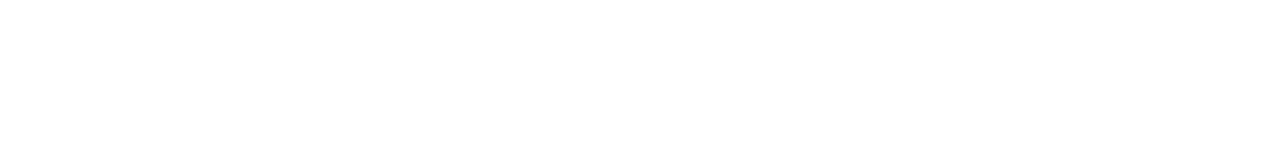
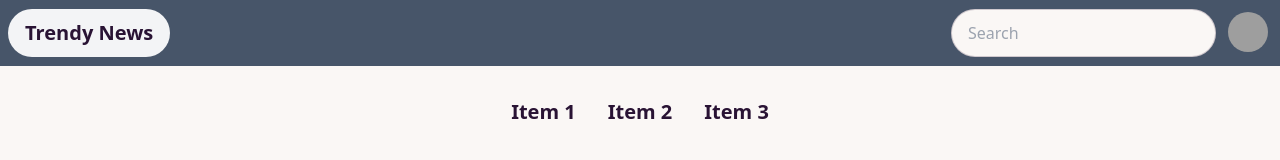
Before and after one commit to faazizpro/trendy-news, a plain HTML site: page index.html in a window 1280 px wide. Drawn offline with nearby package versions, Linux system fonts and the light colour scheme; grey boxes are pictures that could not be loaded.

Commit message:
Created Navbar

```diff
--- a/index.html
+++ b/index.html
@@ -1,12 +1,52 @@
 <!DOCTYPE html>
-<html lang="en">
+<html lang="en" data-theme="cupcake">
 <head>
     <meta charset="UTF-8">
     <meta http-equiv="X-UA-Compatible" content="IE=edge">
     <meta name="viewport" content="width=device-width, initial-scale=1.0">
-    <title>Document</title>
+    <title>Trendy News</title>
+    <link href="https://cdn.jsdelivr.net/npm/daisyui@2.24.0/dist/full.css" rel="stylesheet" type="text/css" />
+    <script src="https://cdn.tailwindcss.com"></script>
 </head>
 <body>
+    <!-- Create Navbar Starts -->
+    <header class="">
+        <div class="navbar bg-slate-600	">
+            <div class="flex-1 ">
+              <a class="btn btn-ghost normal-case text-xl bg-gray-100">Trendy News</a>
+            </div>
+            <div class="flex-none gap-2">
+              <div class="form-control">
+                <input type="text" placeholder="Search" class="input input-bordered" />
+              </div>
+              <div class="dropdown dropdown-end">
+                <label tabindex="0" class="btn btn-ghost btn-circle avatar">
+                  <div class="w-10 rounded-full">
+                    <img src="https://placeimg.com/80/80/people" />
+                  </div>
+                </label>
+                <ul tabindex="0" class="mt-3 p-2 shadow menu menu-compact dropdown-content bg-base-100 rounded-box w-52">
+                  <li>
+                    <a class="justify-between">
+                      Profile
+                      <span class="badge">New</span>
+                    </a>
+                  </li>
+                  <li><a>Settings</a></li>
+                  <li><a>Logout</a></li>
+                </ul>
+              </div>
+            </div>
+          </div>
+    </header>
 
+    <!-- Menu -->
+    <nav class="mt-5 flex justify-center text-xl font-bold ">
+        <ul class="menu menu-horizontal  rounded-box ">
+            <li><a>Item 1</a></li>
+            <li><a>Item 2</a></li>
+            <li><a>Item 3</a></li>
+          </ul>
+    </nav>
 </body>
 </html>
```
Also changed, not shown: tailwind.config.js (added).
